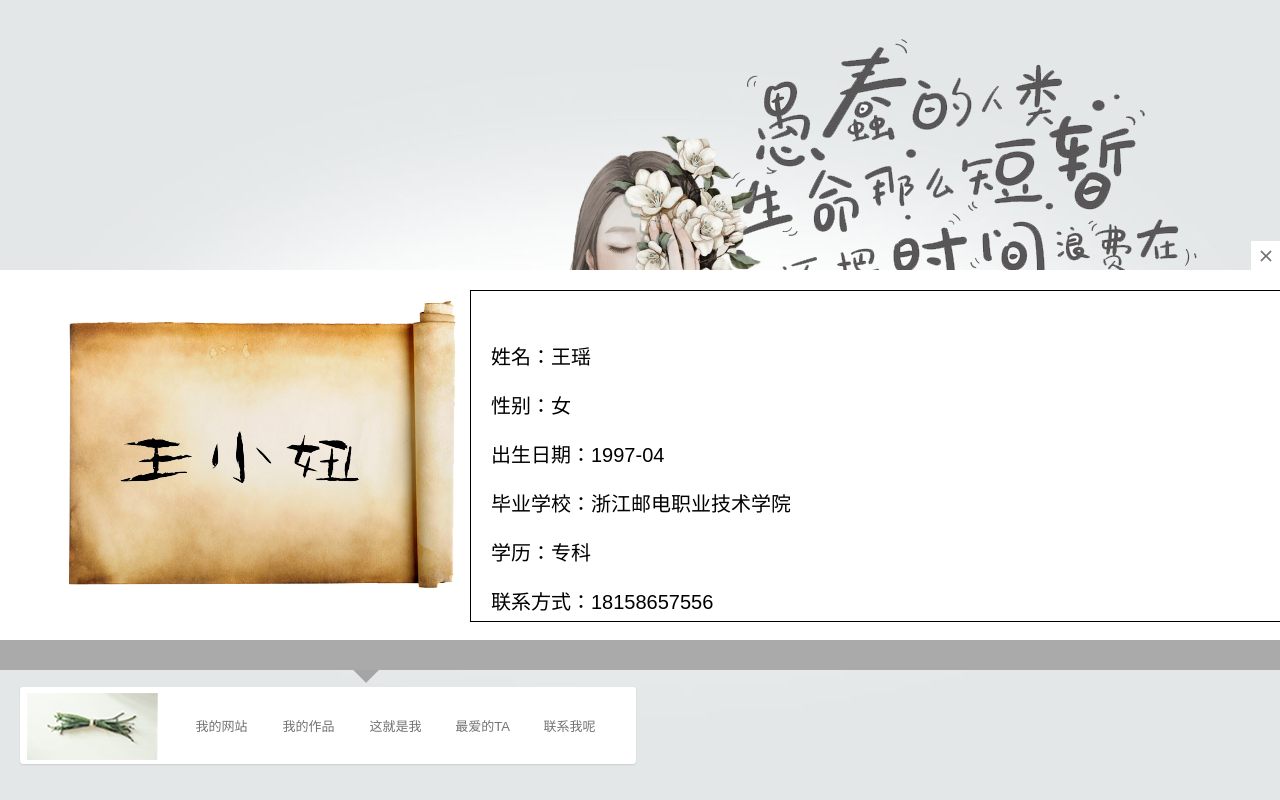
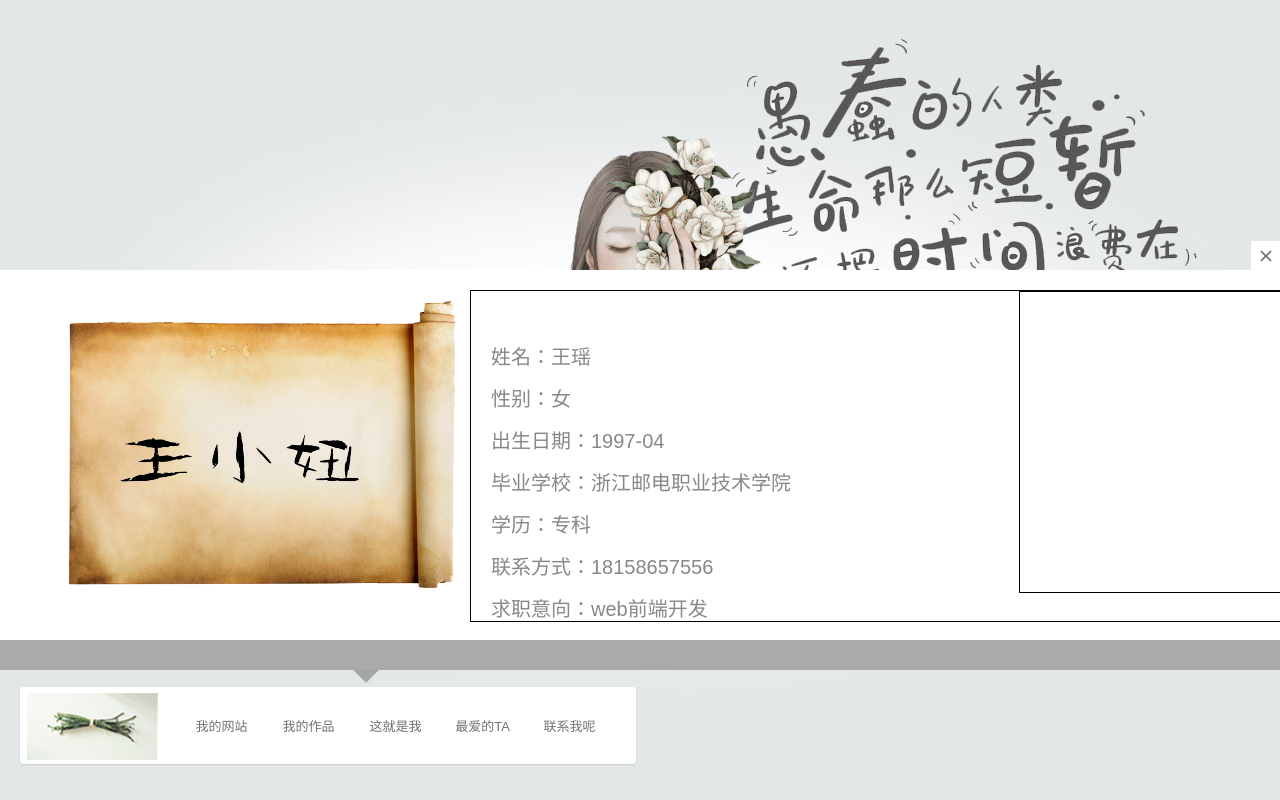
Before and after one commit to blacklike/something, a PHP site: page /main.html in a window 1280 px wide, after a click on "这就是我". Run offline with PHP 8.4, Linux system fonts and the light colour scheme.

Commit message:
alter
alter

```diff
--- a/jianli/main.html
+++ b/jianli/main.html
@@ -42,7 +42,6 @@
                     <a href="#five">联系我呢</a>
                     <img src="images/nava.png" alt="">
                 </li>
-                <li class="last_img"></li>
             </ul>
         </div>
         <div id="two" class="h_main1">
@@ -80,7 +79,9 @@
                      <dd>毕业学校：浙江邮电职业技术学院</dd>
                      <dd>学历：专科</dd>
                      <dd>联系方式：18158657556</dd>
+                     <dd>求职意向：web前端开发</dd>
                  </dl>
+                 <div class="ri"></div>
             </div>
         </div>
         <div class="two_fo"></div>
--- a/jianli/styles/style.css
+++ b/jianli/styles/style.css
@@ -202,7 +202,7 @@ body{
 	position: absolute;
 	left:450px;
 	top:0px;
-	width:1000px;
+	width:1050px;
 	height:330px;
 	border:1px solid #000;
 }
@@ -215,6 +215,14 @@ body{
 /*	border:1px solid #000;*/
 }
 #three .th_content .intro dl dt,#three .th_content .intro dl dd{
-	margin-bottom:20px;
+	margin-bottom:13px;
 	font:20px "逐浪雅宋体",Arial;
+	color:#888;
 }
+#three .th_content .intro .ri{
+	position:absolute;
+	right:0;
+	width:500px;
+	height:300px;
+	border:1px solid #000;
+}
```
